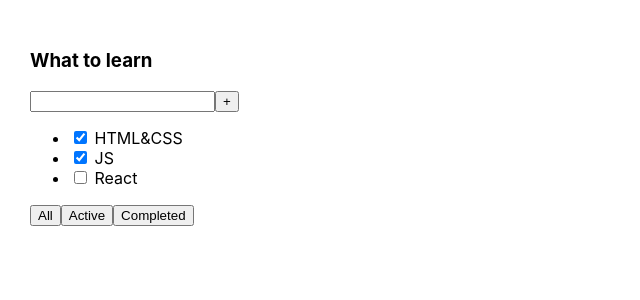
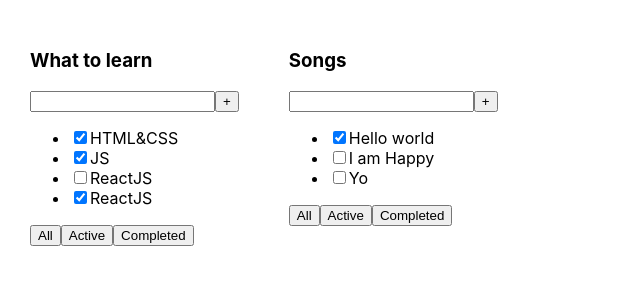
Before and after one commit to stasfilippov/Todolist, a React (Create React App) app: page / in a window 1280 px wide. Shown: the top 300 px of the page, without its empty margins (0-640 px from the left). Built offline with nearby package versions, Linux system fonts and the light colour scheme.

Commit message:
-add 'task-list component'

```diff
--- a/src/App.tsx
+++ b/src/App.tsx
@@ -1,28 +1,28 @@
 import React from 'react';
 import './App.css';
+import {Todolist} from "./components/Todolist";
+
+
+const tasks1 = [
+    { id: 1, title: "HTML&CSS", isDone: true },
+    { id: 2, title: "JS", isDone: true },
+    { id: 3, title: "ReactJS", isDone: false },
+    { id: 4, title: "ReactJS", isDone: true }
+]
+const tasks2 = [
+    { id: 1, title: "Hello world", isDone: true },
+    { id: 2, title: "I am Happy", isDone: false },
+    { id: 3, title: "Yo", isDone: false }
+]
 
 function App() {
     return (
-        <div className="App">
-            <div>
-                <h3>What to learn</h3>
-                <div>
-                    <input/>
-                    <button>+</button>
-                </div>
-                <ul>
-                    <li><input type="checkbox" checked={true}/> <span>HTML&CSS</span></li>
-                    <li><input type="checkbox" checked={true}/> <span>JS</span></li>
-                    <li><input type="checkbox" checked={false}/> <span>React</span></li>
-                </ul>
-                <div>
-                    <button>All</button>
-                    <button>Active</button>
-                    <button>Completed</button>
-                </div>
-            </div>
+        <div className='App'>
+            <Todolist title = "What to learn" tasks = {tasks1}/>
+            <Todolist title = "Songs" tasks = {tasks2}/>
         </div>
-    );
+    )
 }
 
+
 export default App;
--- /dev/null
+++ b/src/components/TaskList.tsx
@@ -0,0 +1,25 @@
+import React from "react";
+
+type TaskPropsType = {
+	id: number,
+	title: string,
+	isDone: boolean
+}
+
+type TaskListPropsType = {
+	taskList: TaskPropsType[]
+}
+export const TaskList = (props: TaskListPropsType) => {
+	return (
+		<ul>
+			{props.taskList.map((el) => {
+				return (
+					<li key={el.id}>
+						<input type="checkbox" checked={el.isDone}/>
+						<span>{el.title}</span>
+					</li>
+				)
+			})}
+		</ul>
+	)
+}
--- /dev/null
+++ b/src/components/Todolist.tsx
@@ -0,0 +1,30 @@
+import React from "react";
+import {TaskList} from "./TaskList";
+
+type TaskType = {
+	id: number,
+	title: string,
+	isDone: boolean
+}
+
+type PropsType = {
+	title: string,
+	tasks: TaskType[]
+}
+export const Todolist = (props: PropsType) => {
+	return (
+		<div>
+			<h3>{props.title}</h3>
+			<div>
+				<input/>
+				<button>+</button>
+			</div>
+			<TaskList taskList={props.tasks}/>
+			<div>
+				<button>All</button>
+				<button>Active</button>
+				<button>Completed</button>
+			</div>
+		</div>
+	)
+}
```
